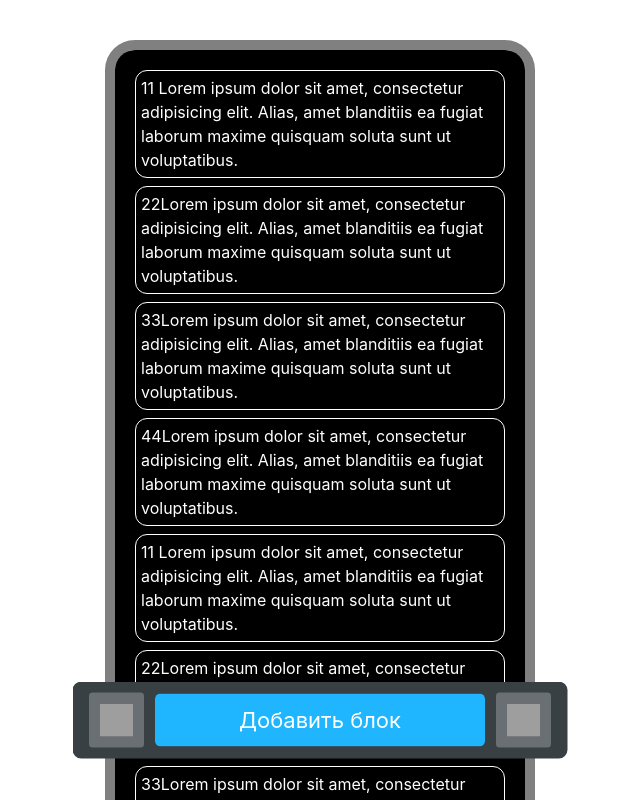
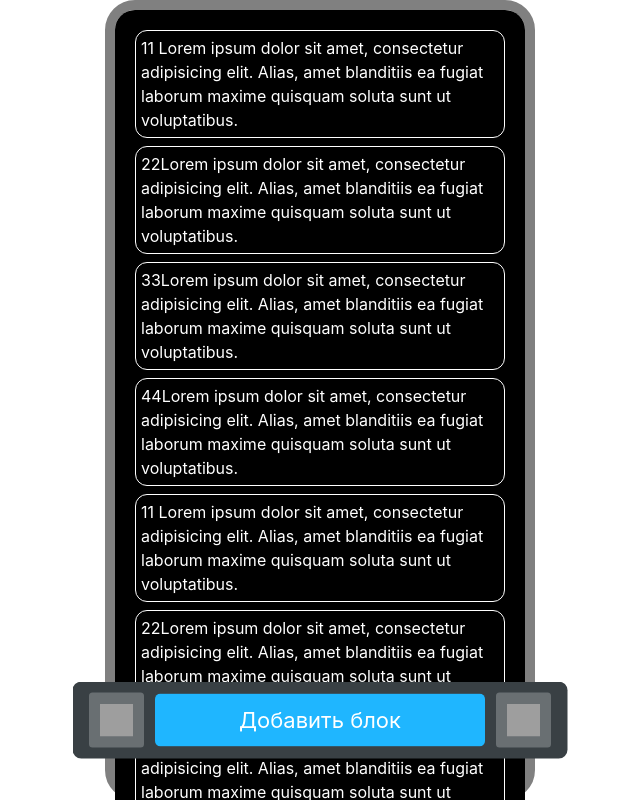
Before and after one commit to Urooook/FakeTaplink, a React (Create React App) app: page / in a window 1280 px wide. Shown: the top 800 px of the page, without its empty margins (320-960 px from the left). Built offline with nearby package versions, Linux system fonts and the light colour scheme; grey boxes are pictures that could not be loaded.

Commit message:
fixed common page styles, added variables

```diff
--- a/public/index.html
+++ b/public/index.html
@@ -28,7 +28,7 @@
   </head>
   <body>
     <noscript>You need to enable JavaScript to run this app.</noscript>
-    <div id="root"></div>
+    <div id="fakeTaplinkRoot" class="full-height"></div>
     <!--
       This HTML file is a template.
       If you open it directly in the browser, you will see an empty page.
--- /dev/null
+++ b/src/App/App.module.css
@@ -0,0 +1,6 @@
+.mainSection {
+    width: 100%;
+    height: 100%;
+    display: flex;
+    overflow: hidden;
+}
--- a/src/App/App.tsx
+++ b/src/App/App.tsx
@@ -1,15 +1,13 @@
 import React, { ReactElement } from 'react'
 import 'bootstrap/dist/css/bootstrap.min.css'
-import { Routes, Route } from 'react-router-dom'
 
 import Main from '../Main/Main'
-
-const PrivateRoute = (): ReactElement => <Route path="/" element={<Main />} />
+import styles from './App.module.css'
 
 const App = (): ReactElement => (
-	<Routes>
-		<Route path="/" element={<Main />} />
-	</Routes>
+	<div className={styles.mainSection}>
+		<Main />
+	</div>
 )
 
 export default App
--- a/src/Content/Content.css
+++ b/src/Content/Content.css
@@ -34,7 +34,4 @@ div[class='form-group'] > .invalid-feedback {
 
 .app-container {
 	width: 100%;
-	margin: 0 auto;
-	min-height: 80%;
-	/*margin-top: 50px;*/
 }
--- a/src/Content/Content.tsx
+++ b/src/Content/Content.tsx
@@ -3,15 +3,13 @@ import { Route, Routes } from 'react-router-dom'
 import './Content.css'
 
 import DefaultPage from './DefaultPage/DefaultPage'
-import { DraggableCanvas } from './DraggableCanvas/DraggableCanvas'
+import { MainPage } from './MainPage/MainPage'
 
 export default function Content(): ReactElement {
 	return (
-		<div className="app-container">
-			<Routes>
-				<Route path="/" element={<DraggableCanvas />} />
-				<Route path="*" element={<DefaultPage />} />
-			</Routes>
-		</div>
+		<Routes>
+			<Route path="/" element={<MainPage />} />
+			<Route path="*" element={<DefaultPage />} />
+		</Routes>
 	)
 }
--- /dev/null
+++ b/src/Content/MainPage/MainPage.module.css
@@ -0,0 +1,10 @@
+.container {
+    display: flex;
+    width: 100%;
+}
+
+.mainSection {
+    display: flex;
+    justify-content: center;
+    flex: 1;
+}
--- /dev/null
+++ b/src/Content/MainPage/MainPage.tsx
@@ -0,0 +1,13 @@
+import styles from './MainPage.module.css'
+import { DraggableCanvas } from '../DraggableCanvas/DraggableCanvas'
+import { ControlsSidebar } from '../../components/ControlsSidebar/ControlsSidebar'
+export const MainPage = () => {
+	return (
+		<div className={styles.container}>
+			<ControlsSidebar />
+			<div className={styles.mainSection}>
+				<DraggableCanvas />
+			</div>
+		</div>
+	)
+}
--- a/src/Main/Main.css
+++ b/src/Main/Main.css
@@ -324,5 +324,4 @@ div.input-group-text {
 	border: 10px solid grey;
 	border-radius: 30px;
 	width: 430px;
-	margin: 40px auto 0 auto;
 }
--- a/src/Main/Main.tsx
+++ b/src/Main/Main.tsx
@@ -82,18 +82,7 @@ const Main = (): ReactElement => {
 	// }
 	return (
 		<Routes>
-			<Route
-				path="*"
-				element={
-					<main
-						// className="col main-container"
-						id="mainContent"
-						// onClick={menuAutoClose}
-					>
-						<Content />
-					</main>
-				}
-			>
+			<Route path="*" element={<Content />}>
 				{/*<Header*/}
 				{/*  mobile={state.mobile}*/}
 				{/*  onMenuOpen={menuClick}*/}
--- a/src/index.css
+++ b/src/index.css
@@ -1,3 +1,5 @@
+@import url('./styles/variables.css');
+
 * {
 	padding: 0;
 	margin: 0;
@@ -9,6 +11,11 @@
 	-moz-box-sizing: border-box;
 	-webkit-box-sizing: border-box;
 	box-sizing: border-box;
+}
+
+.full-height {
+	height: 100%;
+	overflow: hidden;
 }
 
 html,
--- a/src/index.tsx
+++ b/src/index.tsx
@@ -17,7 +17,7 @@ const PageLoader = () => (
 	</div>
 )
 
-ReactDOM.createRoot(document.getElementById('root')!).render(
+ReactDOM.createRoot(document.getElementById('fakeTaplinkRoot')!).render(
 	<BrowserRouter>
 		<Provider store={store}>
 			<Suspense fallback={<PageLoader />}>
--- /dev/null
+++ b/src/styles/variables.css
@@ -0,0 +1,9 @@
+:root {
+    --ft-color-white: #ffffff;
+    --ft-color-grey: #d3d3d3;
+    --ft-color-blue: #0095ff;
+
+    --ft-border-radius: 4px;
+
+    --ft-font-size-small: 12px;
+}
```
